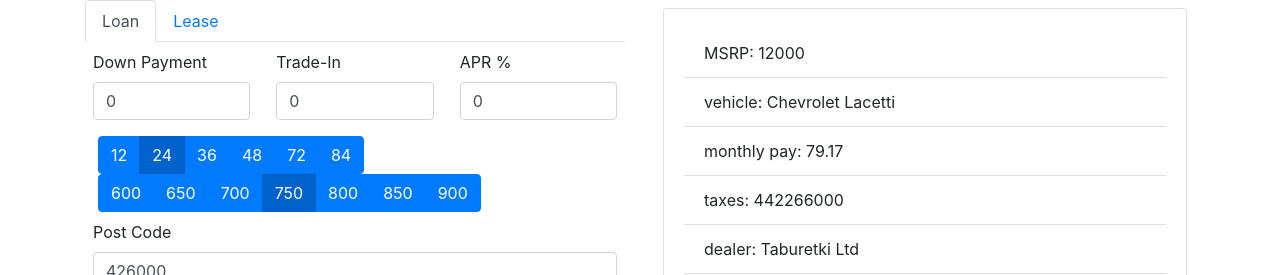
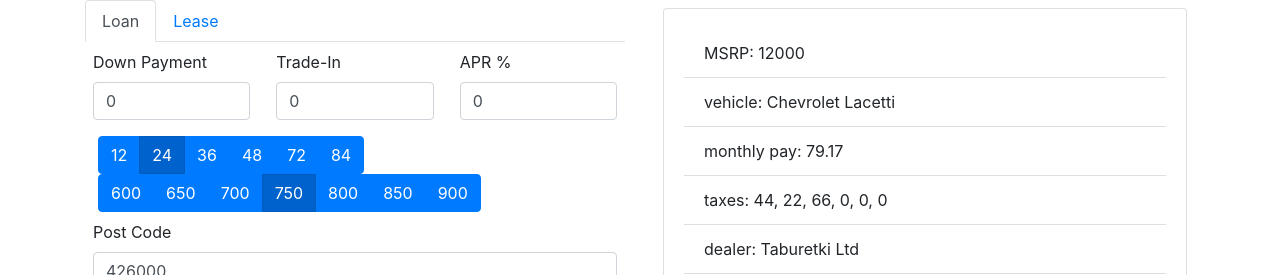
Before and after one commit to spirithntr/calculator, a React app: page / in a window 1280 px wide. Shown: the top 275 px of the page. Built offline with nearby package versions, Linux system fonts and the light colour scheme.

Commit message:
fix: change taxes view

```diff
--- a/src/InfoCard.tsx
+++ b/src/InfoCard.tsx
@@ -20,7 +20,7 @@ export default class InfoCard extends Component<Props> {
               <ListGroup.Item>MSRP: {this.props.dealer.msrp}</ListGroup.Item>
               <ListGroup.Item>vehicle: {this.props.dealer.vehicleName}</ListGroup.Item>
               <ListGroup.Item>monthly pay: {this.props.monthlyPay.toFixed(2)}</ListGroup.Item>
-              <ListGroup.Item>taxes: {this.props.taxes}</ListGroup.Item>
+              <ListGroup.Item>taxes: {this.props.taxes.join(', ')}</ListGroup.Item>
               <ListGroup.Item>dealer: {this.props.dealer.name}</ListGroup.Item>
               <ListGroup.Item>phone number: {this.props.dealer.phone}</ListGroup.Item>
               <ListGroup.Item>rating: {this.props.dealer.rating}</ListGroup.Item>
```
